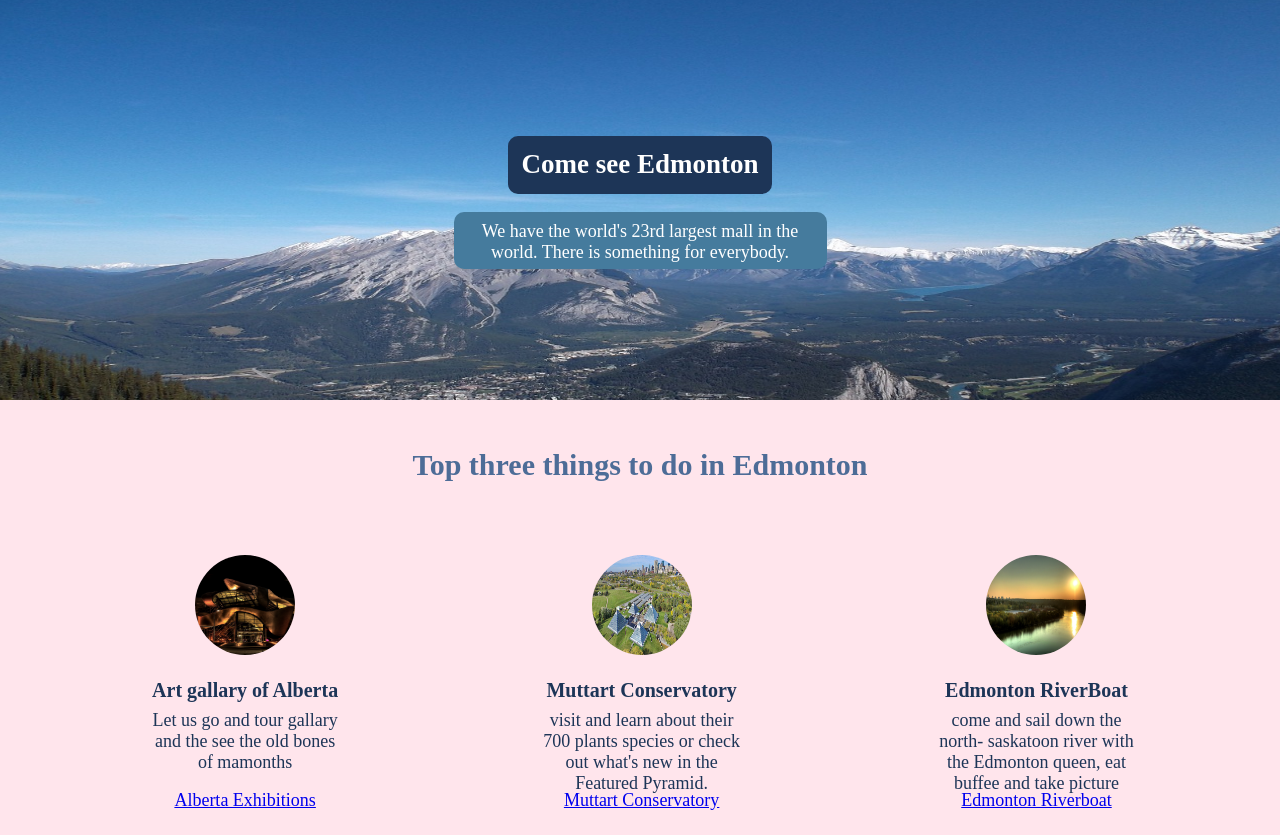
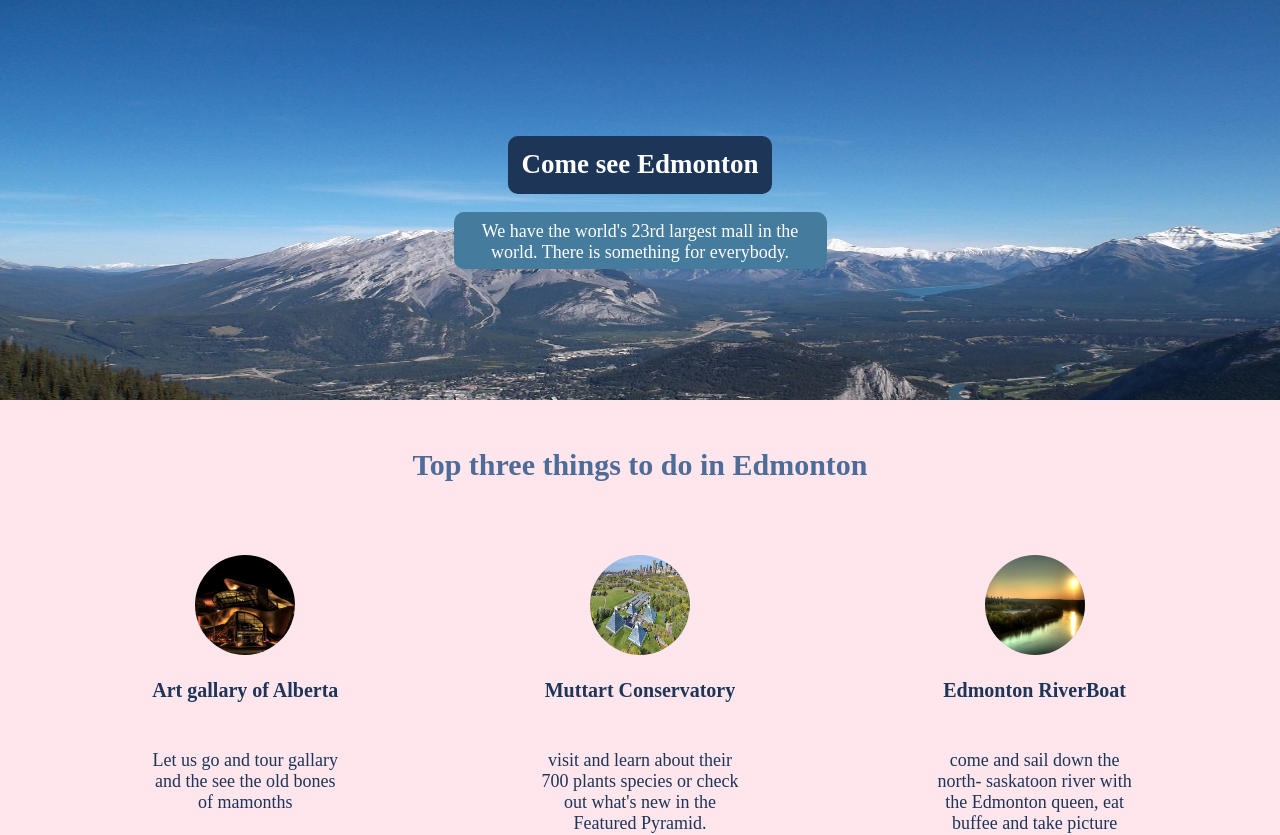
Before and after one commit to fame372/Town-Edmonton, a React (Vite) app: page / in a window 1280 px wide. Shown: the top 835 px of the page. Built offline with nearby package versions, Linux system fonts and the light colour scheme.

Commit message:
Update App.css
added margin 2.5rem to the links

```diff
--- a/src/App.css
+++ b/src/App.css
@@ -86,10 +86,10 @@ img {
     height: 100px;
     border-radius: 50%;
 }
-.card , a{
-  margin:auto;
+.card, a {
+    display: block;
+    margin: 2.5rem;
 }
-
 
 .card {
     width: 198px;
```
